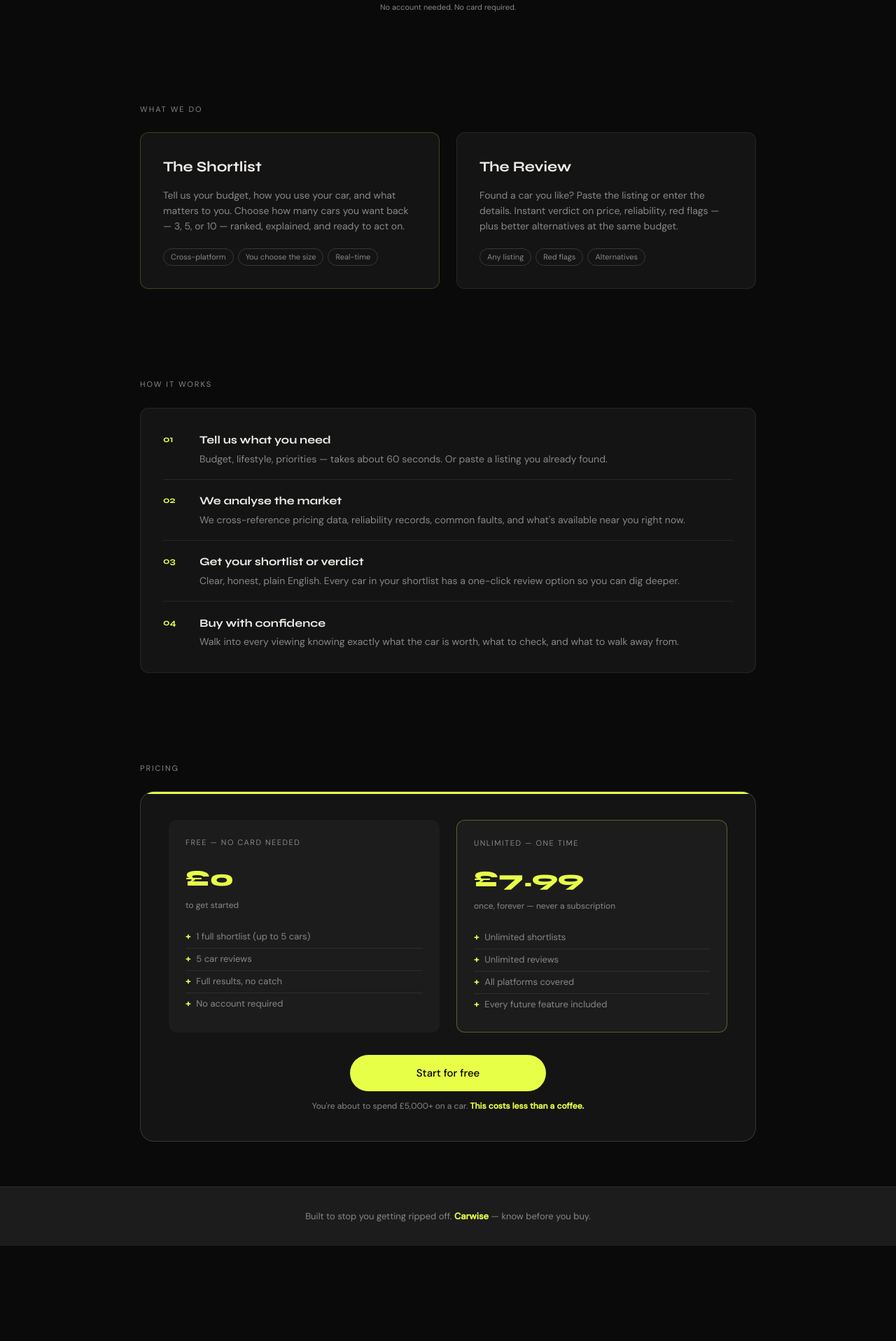
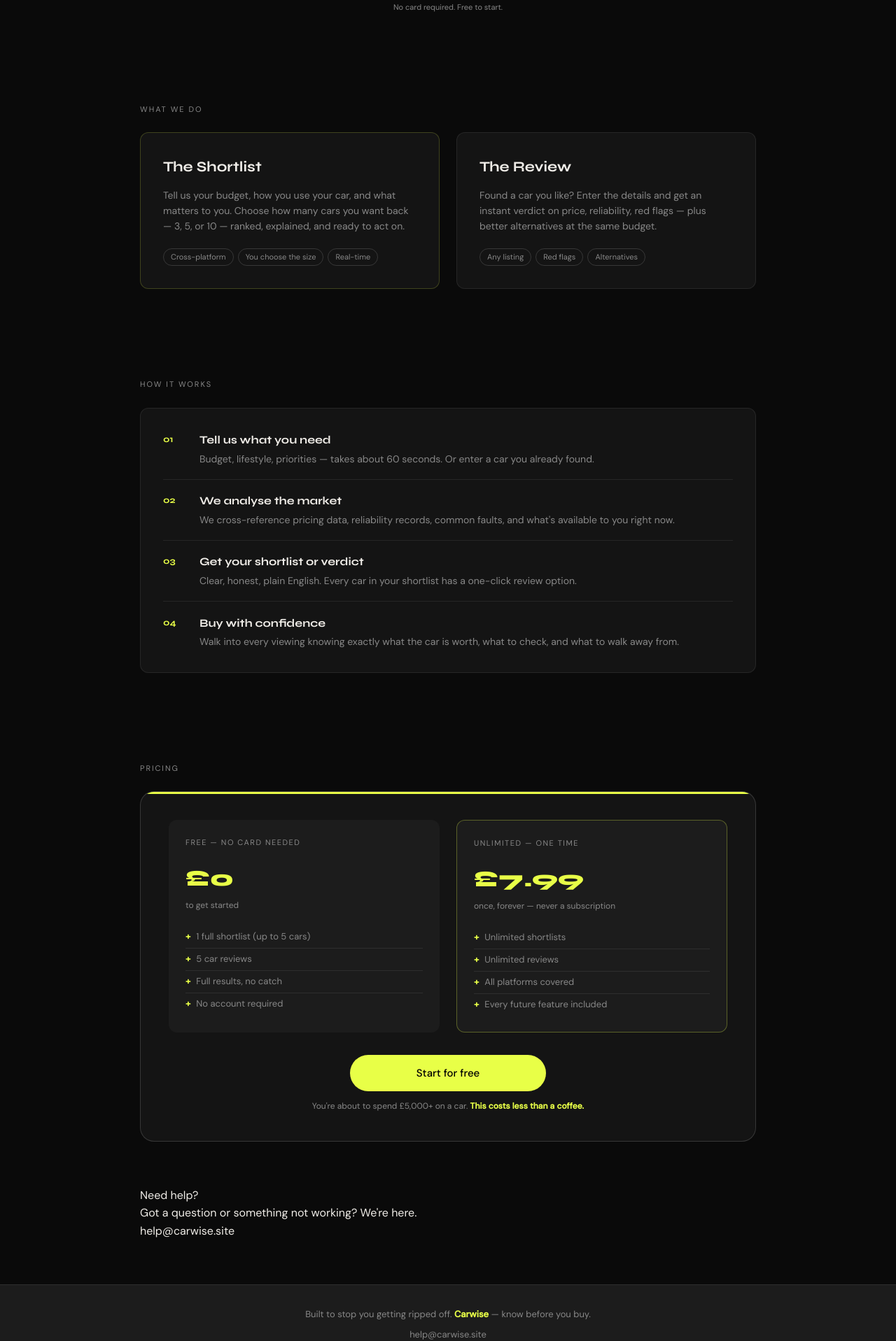
Before and after one commit to willthorne11/carwise, a Next.js app: page / in a window 1280 px wide. Shown: the part 880-2797 px from the top of the page at 70% size. Before the commit the page ends 2661 px from the top, so only its background shows below. Built offline with nearby package versions, Linux system fonts and the light colour scheme; no server answers.

Commit message:
Update index.js

```diff
--- a/pages/index.js
+++ b/pages/index.js
@@ -6,9 +6,7 @@ export default function Home() {
   return (
     <div>
       <Nav />
-
       <main>
-        {/* Hero */}
         <section className={styles.hero}>
           <div className={styles.badge}>
             <span className={styles.dot}></span>
@@ -16,32 +14,20 @@ export default function Home() {
           </div>
           <h1>Stop getting<br /><em>ripped off</em><br />buying a used car</h1>
           <p className={styles.sub}>
-            Most buyers overpay by £1,000–£3,000. Carwise gives you an instant shortlist of the best cars available right now — and an honest review of any car you're considering.
+            Most buyers overpay by £1,000–£3,000. Carwise gives you an instant shortlist of the best cars available to you right now — and an honest verdict on any car you're considering.
           </p>
-
           <div className={styles.statBar}>
-            <div className={styles.stat}>
-              <div className={styles.statNum}>£1,847</div>
-              <div className={styles.statLabel}>avg. overpaid</div>
-            </div>
-            <div className={styles.stat}>
-              <div className={styles.statNum}>60 sec</div>
-              <div className={styles.statLabel}>to your shortlist</div>
-            </div>
-            <div className={styles.stat}>
-              <div className={styles.statNum}>100%</div>
-              <div className={styles.statLabel}>plain English</div>
-            </div>
+            <div className={styles.stat}><div className={styles.statNum}>£1,847</div><div className={styles.statLabel}>avg. overpaid</div></div>
+            <div className={styles.stat}><div className={styles.statNum}>60 sec</div><div className={styles.statLabel}>to your shortlist</div></div>
+            <div className={styles.stat}><div className={styles.statNum}>100%</div><div className={styles.statLabel}>plain English</div></div>
           </div>
-
           <div className={styles.ctaRow}>
             <Link href="/shortlist" className={styles.btnPrimary}>Build my shortlist</Link>
             <Link href="/review" className={styles.btnSecondary}>Review a car</Link>
           </div>
-          <p className={styles.freeTag}>No account needed. No card required.</p>
+          <p className={styles.freeTag}>No card required. Free to start.</p>
         </section>
 
-        {/* Products */}
         <section className={styles.section}>
           <p className={styles.sectionLabel}>What we do</p>
           <div className={styles.products}>
@@ -56,7 +42,7 @@ export default function Home() {
             </div>
             <div className={styles.productCard}>
               <div className={styles.productTitle}>The Review</div>
-              <p className={styles.productDesc}>Found a car you like? Paste the listing or enter the details. Instant verdict on price, reliability, red flags — plus better alternatives at the same budget.</p>
+              <p className={styles.productDesc}>Found a car you like? Enter the details and get an instant verdict on price, reliability, red flags — plus better alternatives at the same budget.</p>
               <div className={styles.tags}>
                 <span className={styles.tag}>Any listing</span>
                 <span className={styles.tag}>Red flags</span>
@@ -66,28 +52,23 @@ export default function Home() {
           </div>
         </section>
 
-        {/* How it works */}
         <section className={styles.section} id="how-it-works">
           <p className={styles.sectionLabel}>How it works</p>
           <div className={styles.steps}>
             {[
-              { n: '01', title: 'Tell us what you need', desc: 'Budget, lifestyle, priorities — takes about 60 seconds. Or paste a listing you already found.' },
-              { n: '02', title: 'We analyse the market', desc: 'We cross-reference pricing data, reliability records, common faults, and what\'s available near you right now.' },
-              { n: '03', title: 'Get your shortlist or verdict', desc: 'Clear, honest, plain English. Every car in your shortlist has a one-click review option so you can dig deeper.' },
+              { n: '01', title: 'Tell us what you need', desc: 'Budget, lifestyle, priorities — takes about 60 seconds. Or enter a car you already found.' },
+              { n: '02', title: 'We analyse the market', desc: 'We cross-reference pricing data, reliability records, common faults, and what\'s available to you right now.' },
+              { n: '03', title: 'Get your shortlist or verdict', desc: 'Clear, honest, plain English. Every car in your shortlist has a one-click review option.' },
               { n: '04', title: 'Buy with confidence', desc: 'Walk into every viewing knowing exactly what the car is worth, what to check, and what to walk away from.' },
             ].map(s => (
               <div key={s.n} className={styles.step}>
                 <div className={styles.stepNum}>{s.n}</div>
-                <div>
-                  <h4>{s.title}</h4>
-                  <p>{s.desc}</p>
-                </div>
+                <div><h4>{s.title}</h4><p>{s.desc}</p></div>
               </div>
             ))}
           </div>
         </section>
 
-        {/* Pricing */}
         <section className={styles.section} id="pricing">
           <p className={styles.sectionLabel}>Pricing</p>
           <div className={styles.pricingBox}>
@@ -120,16 +101,23 @@ export default function Home() {
               <Link href="/shortlist" className={styles.btnPrimary} style={{maxWidth: '280px', display: 'block', margin: '0 auto', textAlign: 'center'}}>
                 Start for free
               </Link>
-              <p className={styles.pricingNudge}>
-                You're about to spend £5,000+ on a car. <strong>This costs less than a coffee.</strong>
-              </p>
+              <p className={styles.pricingNudge}>You're about to spend £5,000+ on a car. <strong>This costs less than a coffee.</strong></p>
             </div>
+          </div>
+        </section>
+
+        <section className={styles.section} id="support" style={{paddingTop: 0}}>
+          <div className={styles.supportBox}>
+            <div className={styles.supportTitle}>Need help?</div>
+            <p className={styles.supportText}>Got a question or something not working? We're here.</p>
+            <a href="mailto:help@carwise.site" className={styles.supportEmail}>help@carwise.site</a>
           </div>
         </section>
       </main>
 
       <footer className={styles.footer}>
         <p>Built to stop you getting ripped off. <strong>Carwise</strong> — know before you buy.</p>
+        <p style={{marginTop: '0.5rem'}}><a href="mailto:help@carwise.site" style={{color: 'var(--muted)', fontSize: '13px'}}>help@carwise.site</a></p>
       </footer>
     </div>
   )
```
